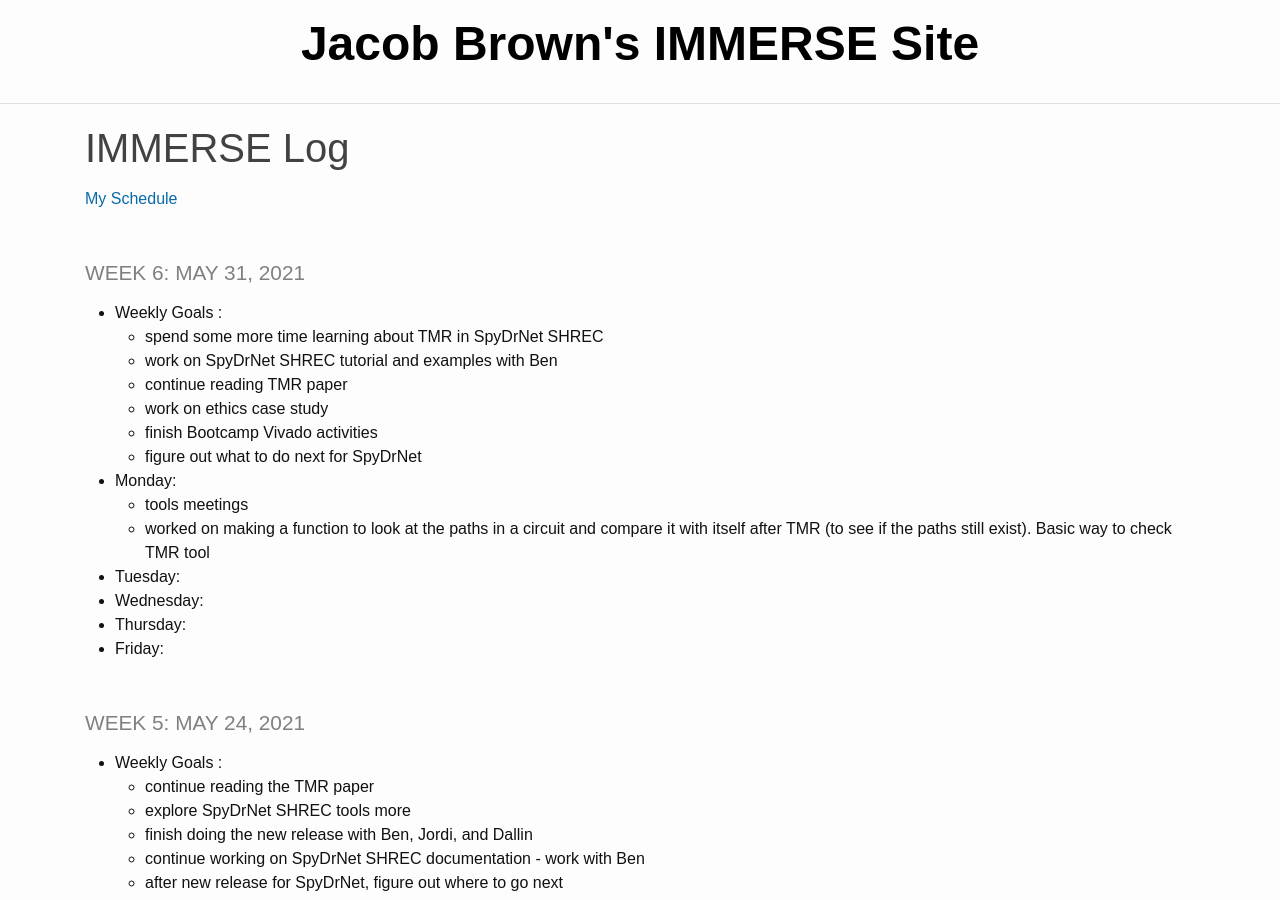
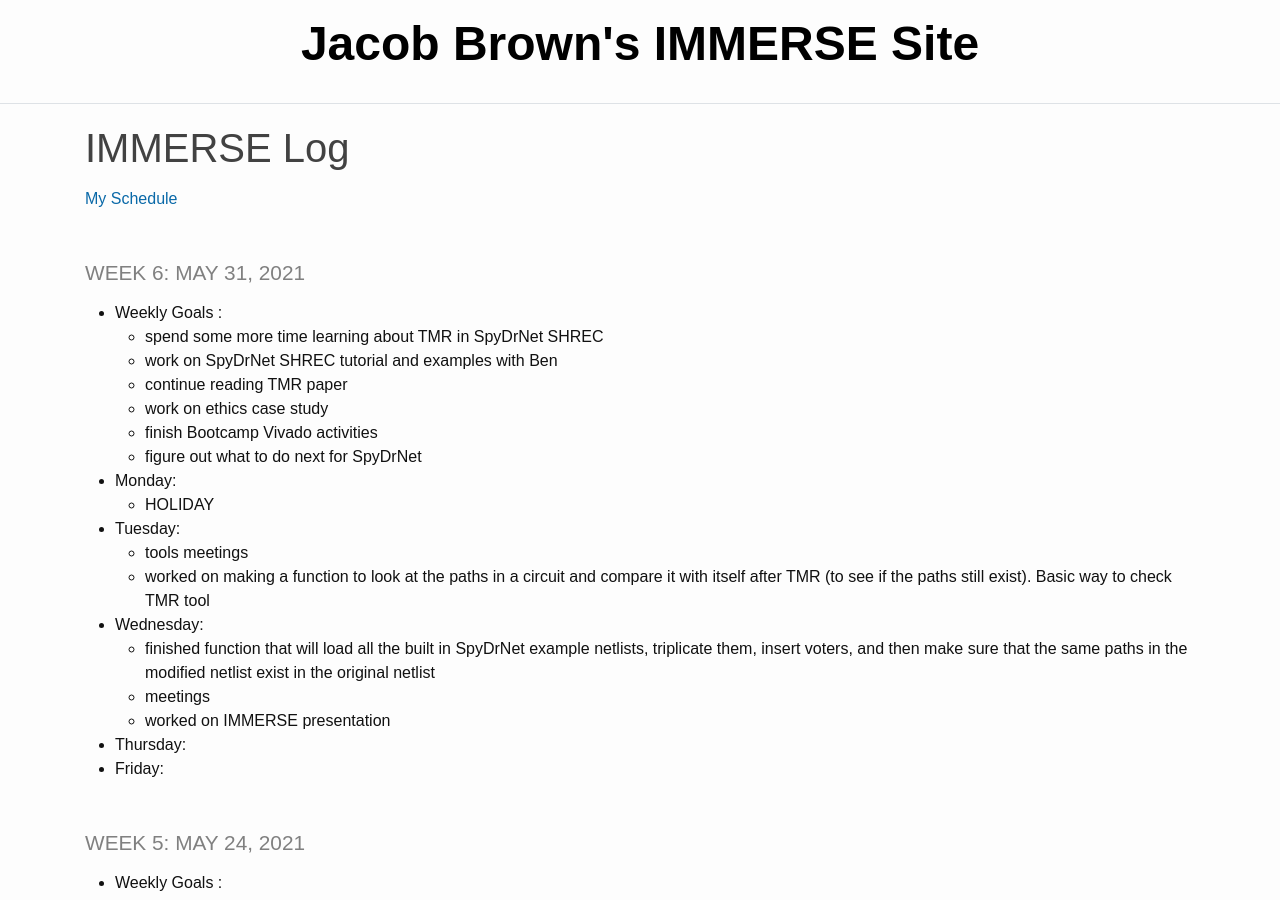
Before and after one commit to jacobdbrown4/jacob_brown, a Jekyll site: the page built from _pages/log.md, in a window 1280 px wide and 900 px high. Built offline with Jekyll 4.4.1, drawn with Linux system fonts in a browser that asks for light colours.

Commit message:
updated log

```diff
--- a/_pages/log.md
+++ b/_pages/log.md
@@ -14,10 +14,14 @@ title: IMMERSE Log
   * finish Bootcamp Vivado activities
   * figure out what to do next for SpyDrNet
 * **Monday**:
+  * HOLIDAY
+* **Tuesday**:
   * tools meetings
   * worked on making a function to look at the paths in a circuit and compare it with itself after TMR (to see if the paths still exist). Basic way to check TMR tool
-* **Tuesday**:
 * **Wednesday**:
+  * finished function that will load all the built in SpyDrNet example netlists, triplicate them, insert voters, and then make sure that the same paths in the modified netlist exist in the original netlist
+  * meetings
+  * worked on IMMERSE presentation
 * **Thursday**:
 * **Friday**:
 
```
